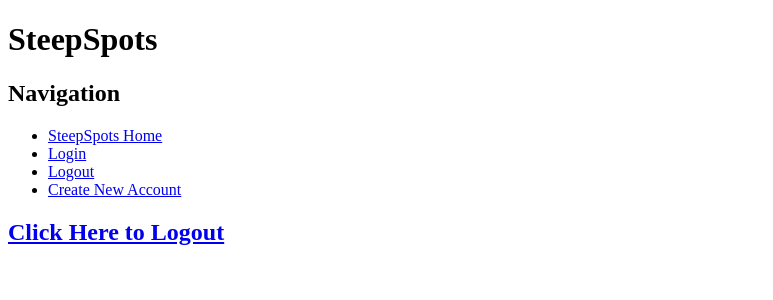
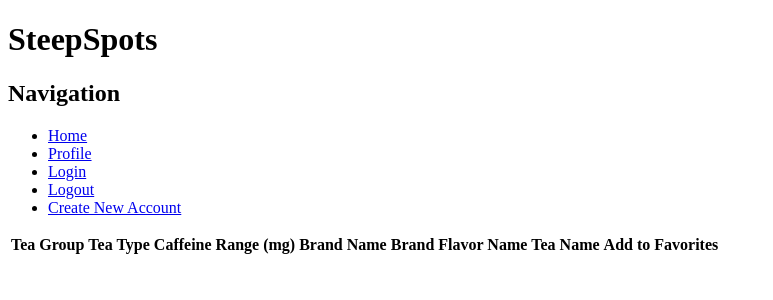
Before and after one commit to elangley12/steepspots, a Flask app: page /user_profile in a window 1280 px wide. Shown: the top 300 px of the page, without its empty margins (0-773 px from the left). Run offline with Flask 2, Linux system fonts and the light colour scheme; the visitor is signed in with stand-in values (Sample User, id 1); data comes from the database, SQL or seed files in the repository; lists and menus that the app fills with data are empty.

Commit message:
began working on displaying results on user profile

```diff
--- a/server.py
+++ b/server.py
@@ -113,6 +113,7 @@ def show_user_profile():
     user_id = session['user']
     user = crud.find_user_by_id(user_id)
     user_favorites = user.favorites
+    print(user_favorites)
 
     return render_template("userprofile.html", user_favorites=user_favorites)
 
--- a/templates/base.html
+++ b/templates/base.html
@@ -14,7 +14,8 @@
 
     <h2>Navigation</h2>
     <ul>
-      <li><a href="/"> SteepSpots Home </a></li>
+      <li><a href="/"> Home </a></li>
+      <li><a href="/user_profile"> Profile </a></li>
       <li><a href="/sign-in"> Login </a></li>
       <li><a href="/logout"> Logout </a></li>
       <li><a href="/create-account"> Create New Account </a></li>
--- a/templates/homepage.html
+++ b/templates/homepage.html
@@ -41,7 +41,6 @@
           <td>{{ tea.tea_brand }}</td>
           <td>{{ tea.brand_flavor }}</td>
           <td>{{ tea.tea_name }}</td>
-          <!-- TODO - need to have add to favorites column on default too -->
           <td><a href="/tea-profile/{{ tea.tea_id }}">Spot Tea</a></td>
         </tr>
       {% endfor %}
--- a/templates/userprofile.html
+++ b/templates/userprofile.html
@@ -1,8 +1,33 @@
 {% extends 'base.html' %}
-{% block title %} SteepSpots | Profile Page {% endblock %}
+{% block title %} SteepSpots | Profile {% endblock %}
 
 {% block body %}
 
-  <a href="/logout"><h2>Click Here to Logout</h2></a>
+<div>
+  <div class="user-results">
+    <table id="user-tea-results">
+      <tr align="left">
+        <th>Tea Group</th>
+        <th>Tea Type</th>
+        <th>Caffeine Range (mg)</th>
+        <th>Brand Name</th>
+        <th>Brand Flavor Name</th>
+        <th>Tea Name</th>
+        <th>Add to Favorites</th>
+      </tr>
+    {% for tea in user_favorites %}
+      <tr>
+        <td>{{ tea.tea_group }}</td>
+        <td>{{ tea.tea_class }}</td>
+        <td>{{ tea.caff_range_mg }}</td>
+        <td>{{ tea.tea_brand }}</td>
+        <td>{{ tea.brand_flavor }}</td>
+        <td>{{ tea.tea_name }}</td>
+        <td><a href="/tea-profile/{{ tea.tea_id }}">Spot Tea</a></td>
+      </tr>
+    {% endfor %}
+  </table>
+  </div>
+</div>
 
 {% endblock %}
```
